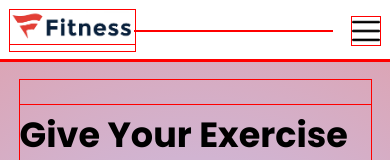
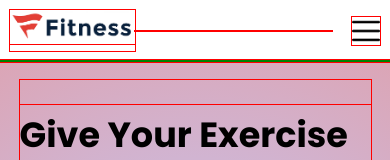
Before and after one commit to devAbdulsalam/fitness, a plain HTML site: page index.html in a window 390 px wide. Shown: the top 160 px of the page. Drawn offline with nearby package versions, Linux system fonts and the light colour scheme.

Commit message:
update responsiveness

```diff
--- a/style.css
+++ b/style.css
@@ -433,6 +433,7 @@ footer li{
     left: 0;
     background: #333;
     width: 100%;
+    border: 1px green solid;
     overflow: hidden;
     transition: max-height 0.5s;
   }
```
